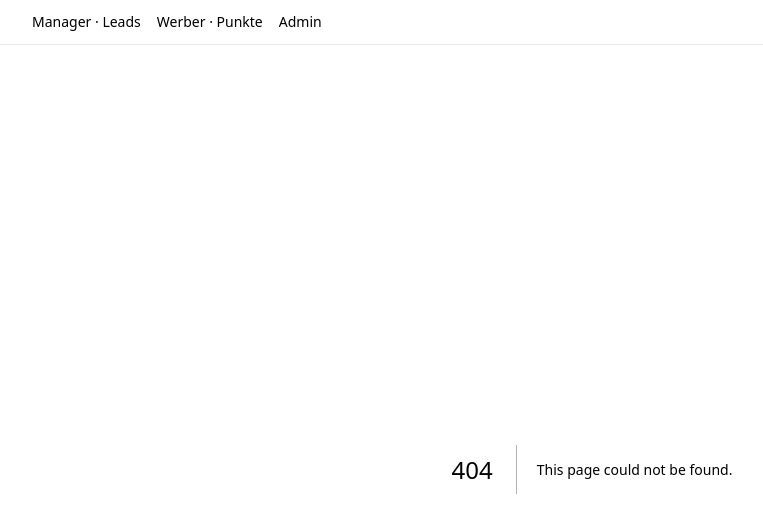
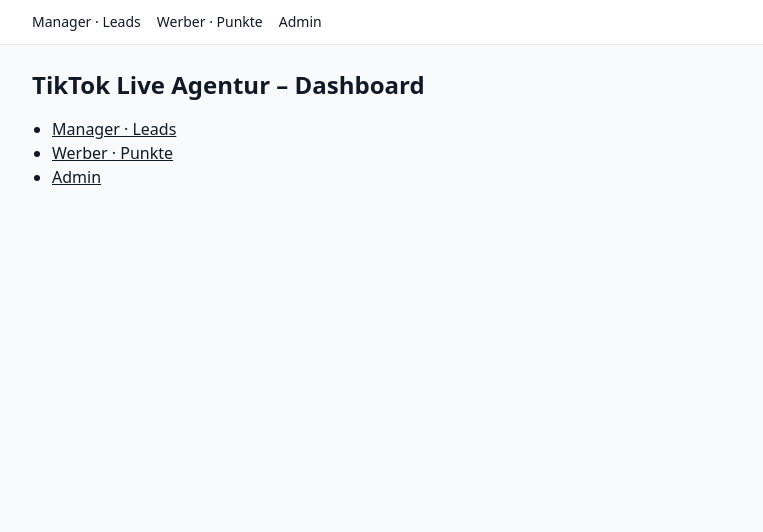
Before and after one commit to DennisJoyful/Joyful, a Next.js app: page /app in a window 1280 px wide. Before the commit this address had no page. Shown: the top 532 px of the page, without its empty margins (48-811 px from the left). Built offline with nearby package versions, Linux system fonts and the light colour scheme.

Commit message:
Create page.tsx

```diff
--- /dev/null
+++ b/app/app/page.tsx
@@ -0,0 +1,12 @@
+export default function Home() {
+  return (
+    <div className="space-y-4">
+      <h1 className="text-2xl font-semibold">TikTok Live Agentur – Dashboard</h1>
+      <ul className="list-disc pl-5">
+        <li><a className="underline" href="/manager/leads">Manager · Leads</a></li>
+        <li><a className="underline" href="/werber/dashboard">Werber · Punkte</a></li>
+        <li><a className="underline" href="/admin/dashboard">Admin</a></li>
+      </ul>
+    </div>
+  );
+}
```
